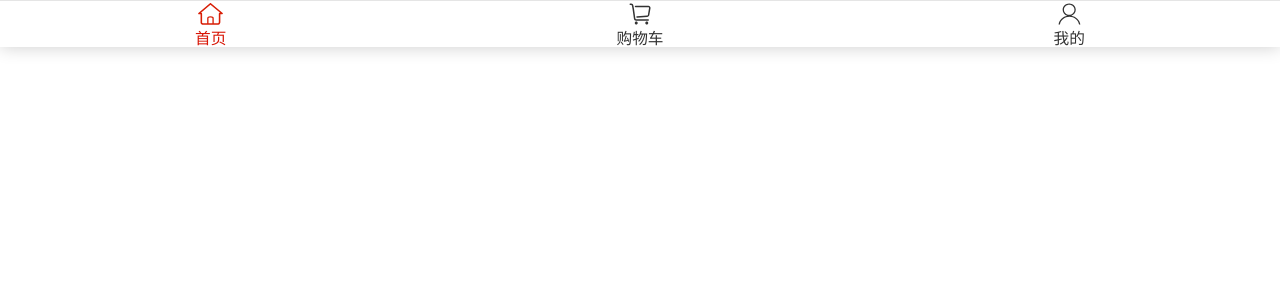
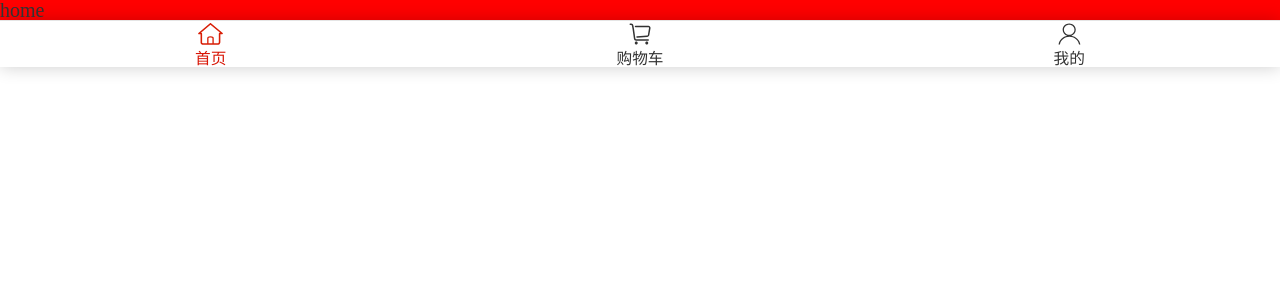
Before and after one commit to fangfeiyue/hybrid-vue3, a Vue app: page / in a window 1280 px wide. Shown: the top 300 px of the page. Built offline with nearby package versions, Linux system fonts and the light colour scheme.

Commit message:
点击tabbar切换页面

```diff
--- /dev/null
+++ b/src/components/Home.vue
@@ -0,0 +1,11 @@
+<template>
+  <div class="home">home</div>
+</template>
+<style lang="scss" scoped>
+.home {
+  width: 100%;
+  height: 100%;
+  background-color: red;
+  font-size: 20px;
+}
+</style>
--- /dev/null
+++ b/src/components/My.vue
@@ -0,0 +1,11 @@
+<template>
+  <div class="my">my</div>
+</template>
+<style lang="scss" scoped>
+.my {
+  width: 100%;
+  height: 100%;
+  font-size: 20px;
+  background-color: red;
+}
+</style>
--- /dev/null
+++ b/src/components/Shopping.vue
@@ -0,0 +1,11 @@
+<template>
+  <div class="shopping">shopping</div>
+</template>
+<style lang="scss" scoped>
+.shopping {
+  width: 100%;
+  height: 100%;
+  font-size: 20px;
+  background-color: red;
+}
+</style>
--- a/src/components/TabBar.vue
+++ b/src/components/TabBar.vue
@@ -9,19 +9,28 @@ const tabBarData = ref([
     name: "首页",
     nImg: `${getImgPath("home-n.svg")}`,
     hImg: `${getImgPath("home-h.svg")}`,
+    component: "Home",
   },
   {
     name: "购物车",
     nImg: `${getImgPath("shopping-n.svg")}`,
     hImg: `${getImgPath("shopping-h.svg")}`,
+    component: "Shopping",
   },
   {
     name: "我的",
     nImg: `${getImgPath("my-n.svg")}`,
     hImg: `${getImgPath("my-h.svg")}`,
+    component: "My",
   },
 ]);
 const selectedIndex = ref(0);
+
+const emit = defineEmits(["changeTab"]);
+const changeTab = (item, index) => {
+  selectedIndex.value = index;
+  emit("changeTab", item);
+};
 </script>
 <template>
   <div class="tab-bar">
@@ -29,6 +38,7 @@ const selectedIndex = ref(0);
       class="tab-bar-item"
       v-for="(item, index) in tabBarData"
       :key="item.name"
+      @click="changeTab(item, index)"
     >
       <img
         class="tab-bar-item-img"
--- a/src/router/index.js
+++ b/src/router/index.js
@@ -2,7 +2,7 @@ import { createRouter, createWebHashHistory } from 'vue-router';
 const routes = [
 	{
 		path: '/',
-		component: () => import('../views/Home.vue')
+		component: () => import('../views/Main.vue')
 	}
 ];
 
--- a/src/views/Home.vue
+++ /dev/null
@@ -1,6 +0,0 @@
-<script setup>
-import TabBar from "../components/TabBar.vue";
-</script>
-<template>
-  <TabBar />
-</template>
--- /dev/null
+++ b/src/views/Main.vue
@@ -0,0 +1,40 @@
+<script setup>
+import { ref } from "@vue/reactivity";
+import TabBar from "../components/TabBar.vue";
+import Home from "../components/Home.vue";
+import Shopping from "../components/Shopping.vue";
+import My from "../components/My.vue";
+
+const currentComponent = ref(Home);
+
+const changeTab = (item) => {
+  let cmp = null;
+  switch (item.component) {
+    case "Home":
+      cmp = Home;
+      break;
+    case "Shopping":
+      cmp = Shopping;
+      break;
+    case "My":
+      cmp = My;
+      break;
+  }
+  currentComponent.value = cmp;
+};
+</script>
+<script>
+</script>
+<template>
+  <div class="main">
+    <component :is="currentComponent"></component>
+    <TabBar @changeTab="changeTab" />
+  </div>
+</template>
+<style lang="scss" scoped>
+.main {
+  width: 100%;
+  height: 100%;
+  font-size: 20px;
+}
+</style>
```
